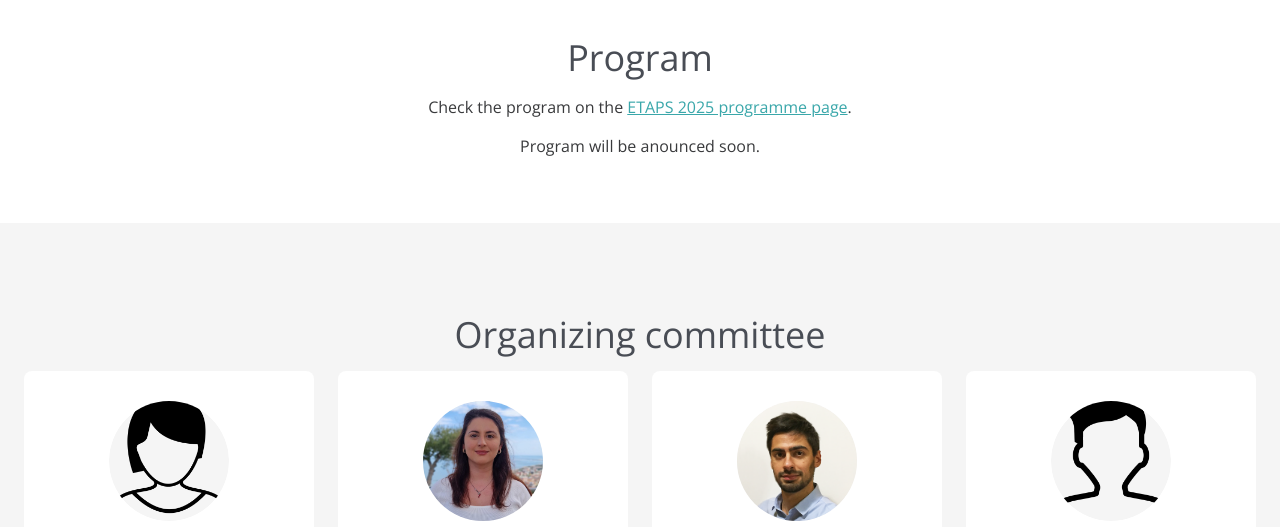
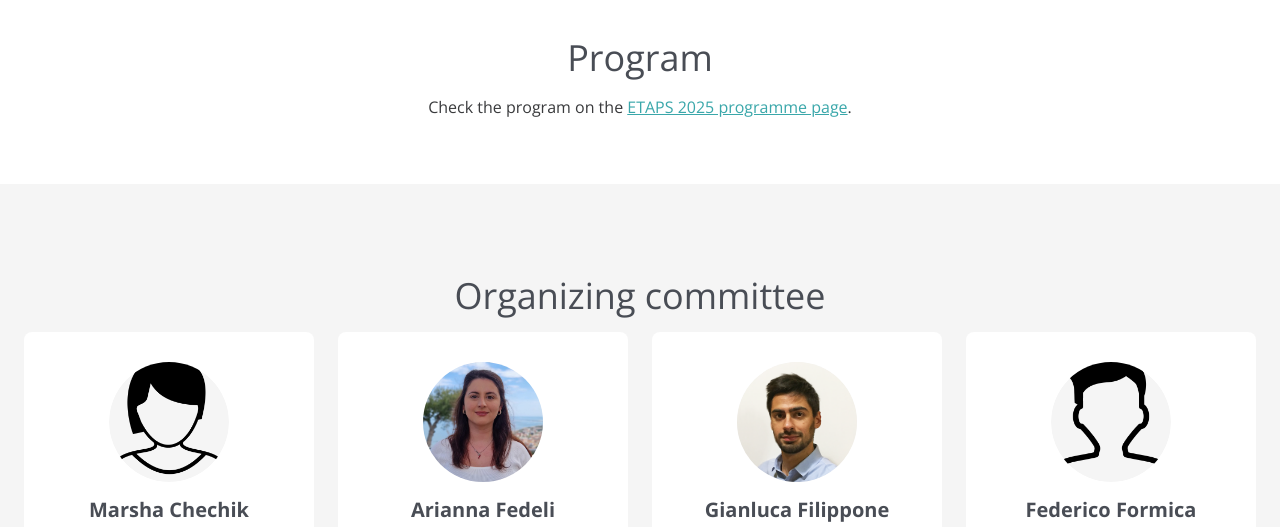
Before and after one commit to asqap/asqap2025, a plain HTML site: page index.html in a window 1280 px wide. Shown: the part 3860-4387 px from the top of the page. Drawn offline with nearby package versions, Linux system fonts and the light colour scheme.

```diff
--- a/index.html
+++ b/index.html
@@ -200,7 +200,6 @@
 
             <h2 class="section-title text-center">Program</h2>
             <p class="intro text-center">Check the program on the <a href="https://etaps.org/2025/programme/programme-sat/#ASQAP">ETAPS 2025 programme page</a>.</p>
-            <p class="intro text-center">Program will be anounced soon.</p>
         </div>
     </div>
 
```
